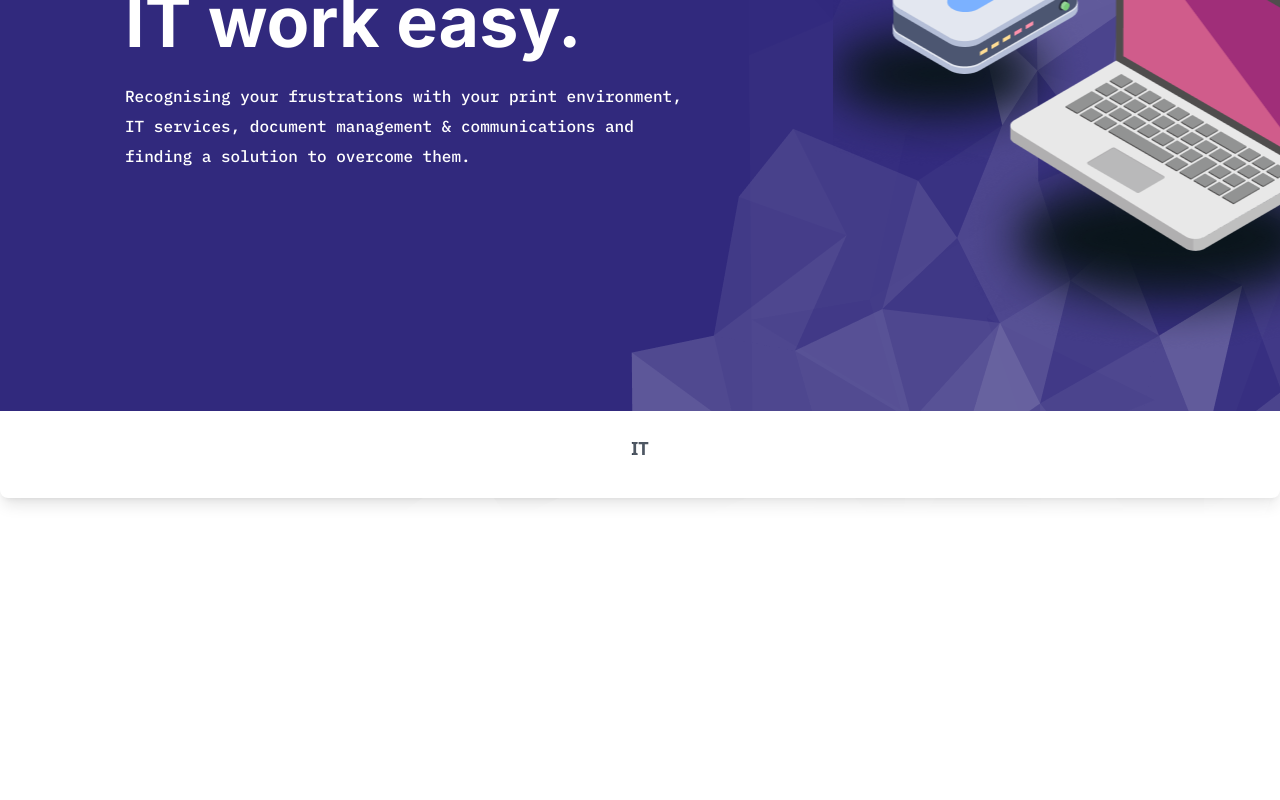
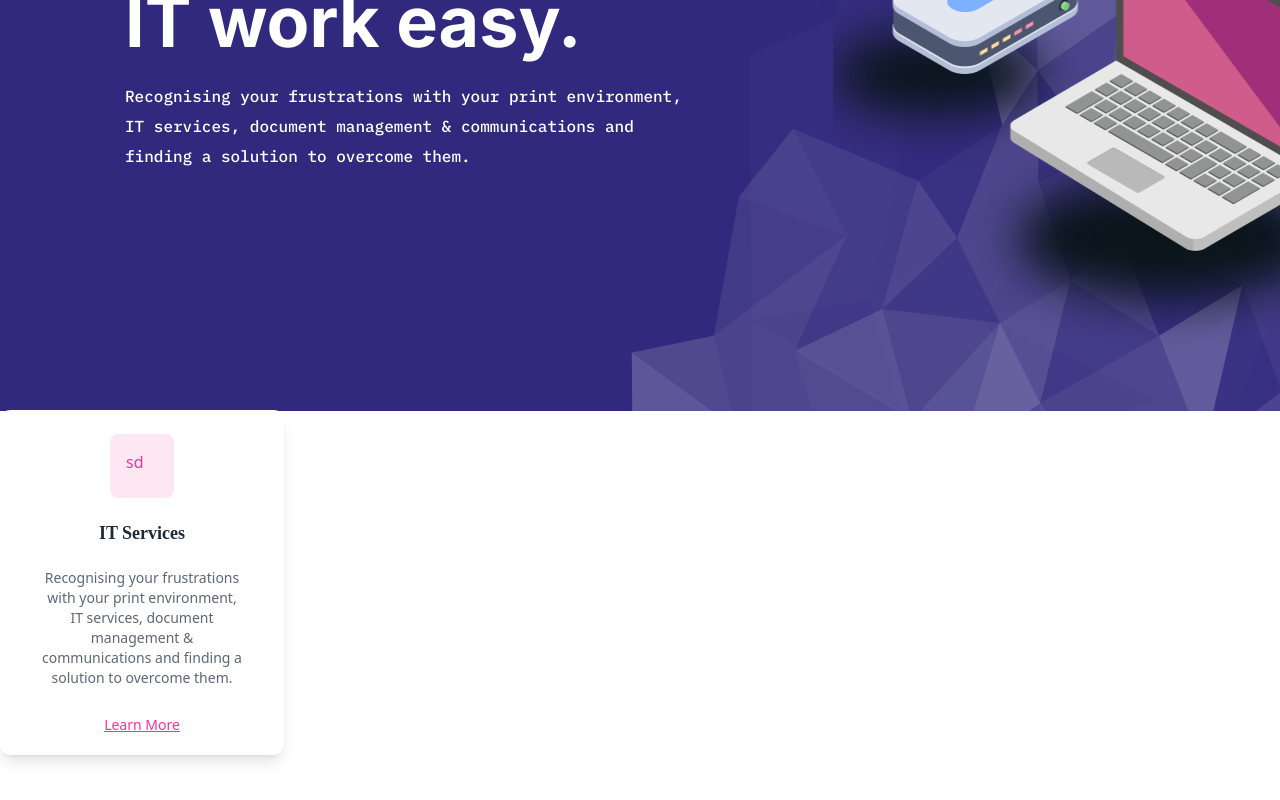
Before and after one commit to tomfyfe85/alt-design-tech-test, a React (Vite) app: page / in a window 1280 px wide. Shown: the part 332-1132 px from the top of the page. Built offline with nearby package versions, Linux system fonts and the light colour scheme.

Commit message:
feat: added all props, not styling

```diff
--- a/pages/LandingPage.tsx
+++ b/pages/LandingPage.tsx
@@ -5,7 +5,12 @@ export default function LandingPage() {
   return (
     <>
       <Hero />
-      <ServiceCard title="IT" />
+      <ServiceCard
+        title="IT Services"
+        description="Recognising your frustrations with your print environment, IT services, document management & communications and finding a solution to overcome them."
+        icon="sd"
+        learnMoreLink="/it-services"
+      />
     </>
   );
 }
--- a/src/components/ServiceCard.tsx
+++ b/src/components/ServiceCard.tsx
@@ -1,16 +1,70 @@
+import React from "react";
+
 interface ServiceCardProps {
   title: string;
+  description: string;
+  icon: React.ReactNode;
+  learnMoreLink: string;
 }
 
-export default function ServiceCard({ title }: ServiceCardProps) {
+export default function ServiceCard({
+  title,
+  description,
+  icon,
+  learnMoreLink = "#",
+}: ServiceCardProps) {
   return (
     <div
-      className={`bg-white text-gray-800 hover:bg-pink-500 hover:text-white rounded-lg p-6 shadow-lg transition-all duration-300 group`}
+      className={`absolute bg-white hover:bg-pink-500 text-gray-800 hover:text-white rounded-lg p-6 shadow-lg transition-all duration-300 group`}
+      style={{
+        width: "284px",
+        height: "345px",
+        borderRadius: "10px",
+      }}
     >
-      {/* Title */}
-      <h3 className="font-semibold text-lg text-center mb-3">{title}</h3>
+      <div className="flex justify-center mb-6">
+        <div className="p-4 rounded-lg bg-pink-100 group-hover:bg-white/20 transition-all duration-300">
+          <div className="text-pink-500 group-hover:text-white transition-colors duration-300 w-8 h-8">
+            {icon}
+          </div>
+        </div>
+      </div>
 
-      {/* Description */}
+      <h3
+        className="text-gray-800 group-hover:text-white font-bold text-center mb-6 transition-colors duration-300"
+        style={{
+          fontFamily: "Gilroy",
+          fontWeight: 700,
+          fontSize: "18px",
+          lineHeight: "22px",
+        }}
+      >
+        {title}
+      </h3>
+
+      <p
+        className="text-gray-700 group-hover:text-white text-center leading-relaxed mb-6 px-4 transition-colors duration-300"
+        style={{
+          fontSize: "14px",
+          lineHeight: "20px",
+          opacity: 0.8,
+        }}
+      >
+        {description}
+      </p>
+
+      <div className="text-center">
+        <a
+          href={learnMoreLink}
+          className="text-pink-500 group-hover:text-white text-sm font-medium underline hover:no-underline transition-all"
+          style={{
+            fontSize: "14px",
+            fontWeight: 500,
+          }}
+        >
+          Learn More
+        </a>
+      </div>
     </div>
   );
 }
```
